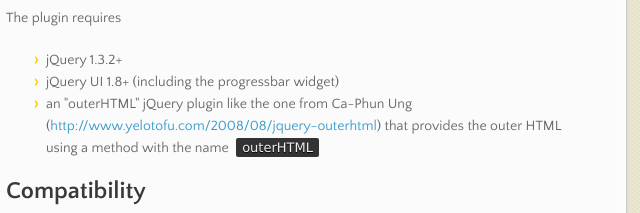
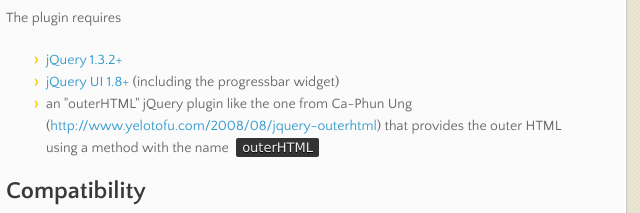
Before and after one commit to j-ulrich/jquery-ui-multiprogressbar, a plain HTML site: page index.html in a window 1280 px wide. Shown: the part 1230-1443 px from the top of the page, 340-980 px from the left. Drawn offline with nearby package versions, Linux system fonts and the light colour scheme.

Commit message:
Adds links to jQuery and jQuery UI.

```diff
--- a/index.html
+++ b/index.html
@@ -121,8 +121,8 @@ demonstration of most of the features of the multiprogressbar plugin.</p>
 <p>The plugin requires</p>
 
 <ul>
-<li>jQuery 1.3.2+</li>
-<li>jQuery UI 1.8+ (including the progressbar widget)</li>
+<li><a href="http://jquery.com">jQuery 1.3.2+</a></li>
+<li><a href="http://jqueryui.com">jQuery UI 1.8+</a> (including the progressbar widget)</li>
 <li>an "outerHTML" jQuery plugin like the one from Ca-Phun Ung (<a href="http://www.yelotofu.com/2008/08/jquery-outerhtml">http://www.yelotofu.com/2008/08/jquery-outerhtml</a>) that provides the outer HTML using a method with the name <code>outerHTML</code>
 </li>
 </ul><h2>Compatibility</h2>
```
